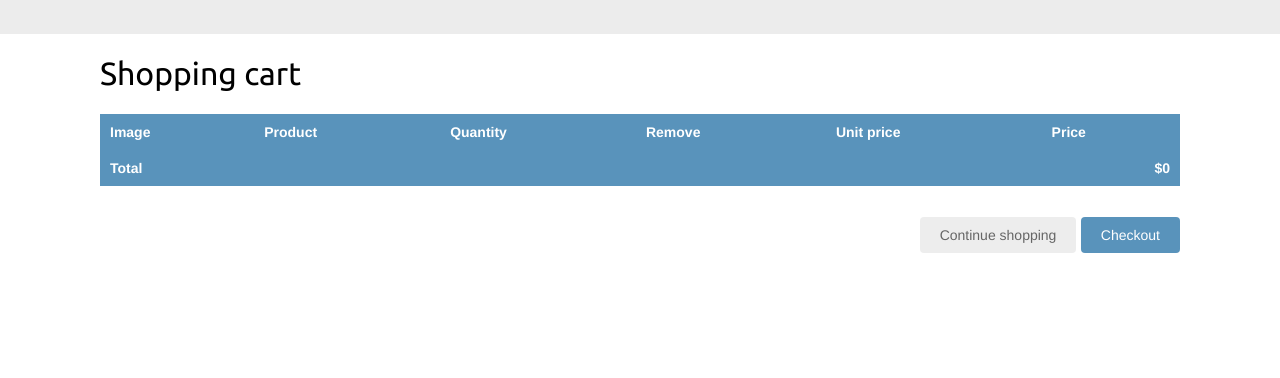
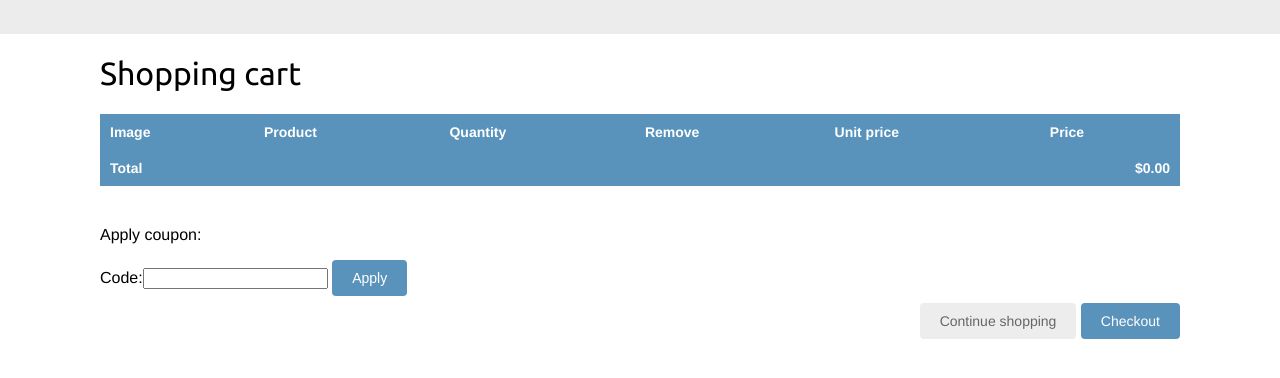
Before and after one commit to namwoo-andreea/omyshop, a Django app: page /cart/ in a window 1280 px wide. Shown: the part 46-424 px from the top of the page. Run offline with Django 3.2, Linux system fonts and the light colour scheme; parts of the project's set-up code (start-up, migrations or seed data) failed here and were passed over.

Commit message:
Add methods for coupons in Cart class/ Apply coupon in templates

```diff
--- a/omyshop/cart/cart.py
+++ b/omyshop/cart/cart.py
@@ -1,6 +1,7 @@
 from decimal import Decimal
 
 from config import settings
+from coupons.models import Coupon
 from shop.models import Product
 
 
@@ -13,6 +14,9 @@ class Cart(object):
             # Assign an empty cart to the session.
             cart = self.session[settings.CART_SESSION_KEY] = {}
         self.cart = cart
+
+        # Store applied coupon
+        self.coupon_id = self.session.get('coupon_id')
 
     def __iter__(self):
         """Iterate over items in the cart and retrieve the products from database."""
@@ -62,3 +66,17 @@ class Cart(object):
         if product_id in self.cart:
             del self.cart[product_id]
             self.save()
+
+    @property
+    def coupon(self):
+        if self.coupon_id:
+            return Coupon.objects.get(id=self.coupon_id)
+        return None
+
+    def get_discount(self):
+        if self.coupon:
+            return (self.coupon.discount / Decimal('100')) * self.get_total_price()
+        return Decimal('0')
+
+    def get_total_price_after_discount(self):
+        return self.get_total_price() - self.get_discount()
--- a/omyshop/cart/templates/cart/detail.html
+++ b/omyshop/cart/templates/cart/detail.html
@@ -39,13 +39,34 @@
                     </tr>
                 {% endwith %}
             {% endfor %}
+            {% if cart.coupon %}
+                <tr class="subtotal">
+                    <td>Subtotal</td>
+                    <td colspan="4"></td>
+                    <td class="num">${{ cart.get_total_price|floatformat:"2" }}</td>
+                </tr>
+                <tr>
+                    <td>
+                        "{{ cart.coupon.code }}" coupon
+                        ({{ cart.coupon.discount }}% off)
+                    </td>
+                    <td colspan="4"></td>
+                    <td class="num neg">- ${{ cart.get_discount|floatformat:"2" }}</td>
+                </tr>
+            {% endif %}
             <tr class="total">
                 <td>Total</td>
                 <td colspan="4"></td>
-                <td class="num">${{ cart.get_total_price }}</td>
+                <td class="num">${{ cart.get_total_price_after_discount|floatformat:"2" }}</td>
             </tr>
         </tbody>
     </table>
+    <p>Apply coupon:</p>
+    <form action="{% url 'coupons:coupon-apply' %}" method="POST">
+        {{ coupon_apply_form}}
+        <input type="submit" value="Apply">
+        {% csrf_token %}
+    </form>
     <p class="text-right">
         <a href="{% url 'shop:product-list' %}" class="button light">Continue shopping</a>
         <a href="{% url 'orders:order-create' %}" class="button">Checkout</a>
--- a/omyshop/cart/views.py
+++ b/omyshop/cart/views.py
@@ -1,6 +1,7 @@
 from django.shortcuts import render, get_object_or_404, redirect
 from django.views.decorators.http import require_POST
 
+from coupons.forms import CouponApplyForm
 from .forms import CartAddProductForm
 from shop.models import Product
 from .cart import Cart
@@ -13,8 +14,10 @@ def cart_detail(request):
         item['update_quantity_form'] = CartAddProductForm(
             initial={'quantity': item['quantity'],
                      'update': True})
+    coupon_apply_form = CouponApplyForm()
     return render(request, 'cart/detail.html',
-                  {'cart': cart})
+                  {'cart': cart,
+                   'coupon_apply_form': coupon_apply_form})
 
 
 @require_POST
```
Also changed, not shown: omyshop/orders/templates/orders/create.html (+7 -1 lines).
